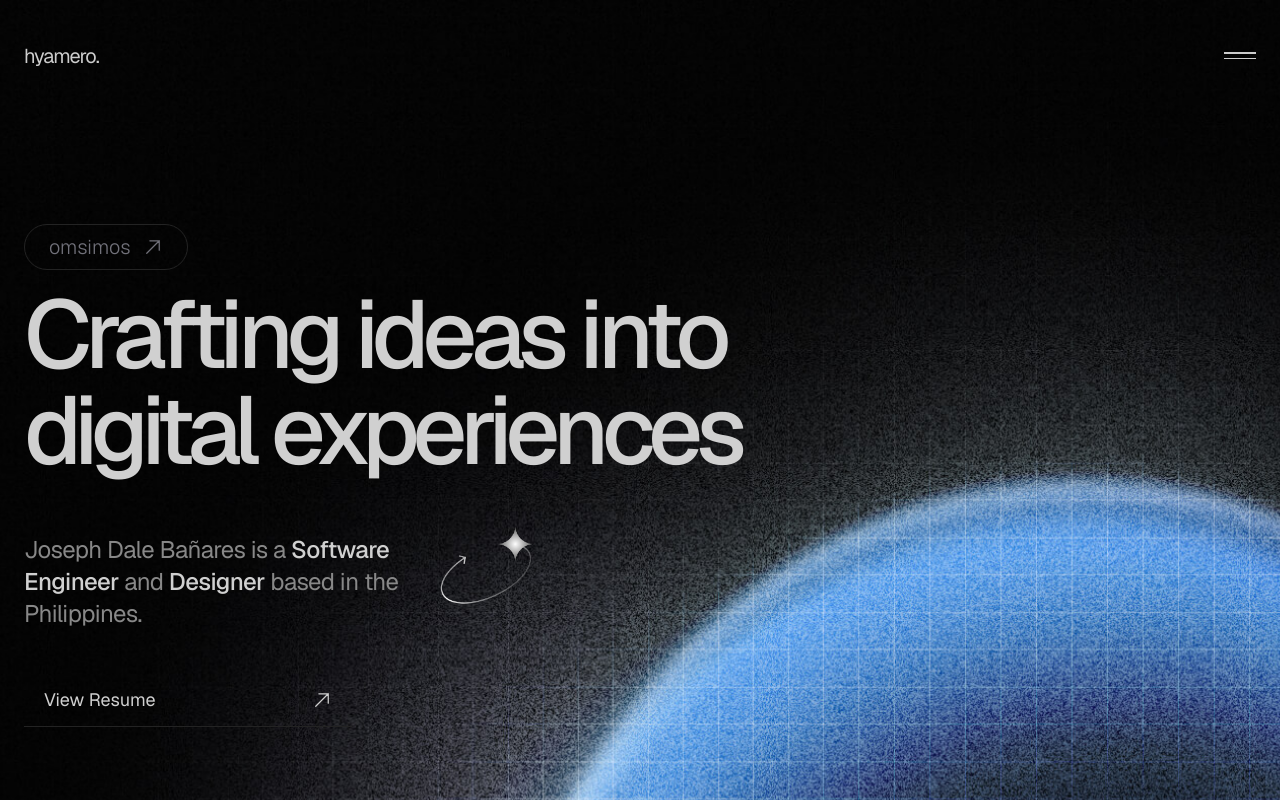
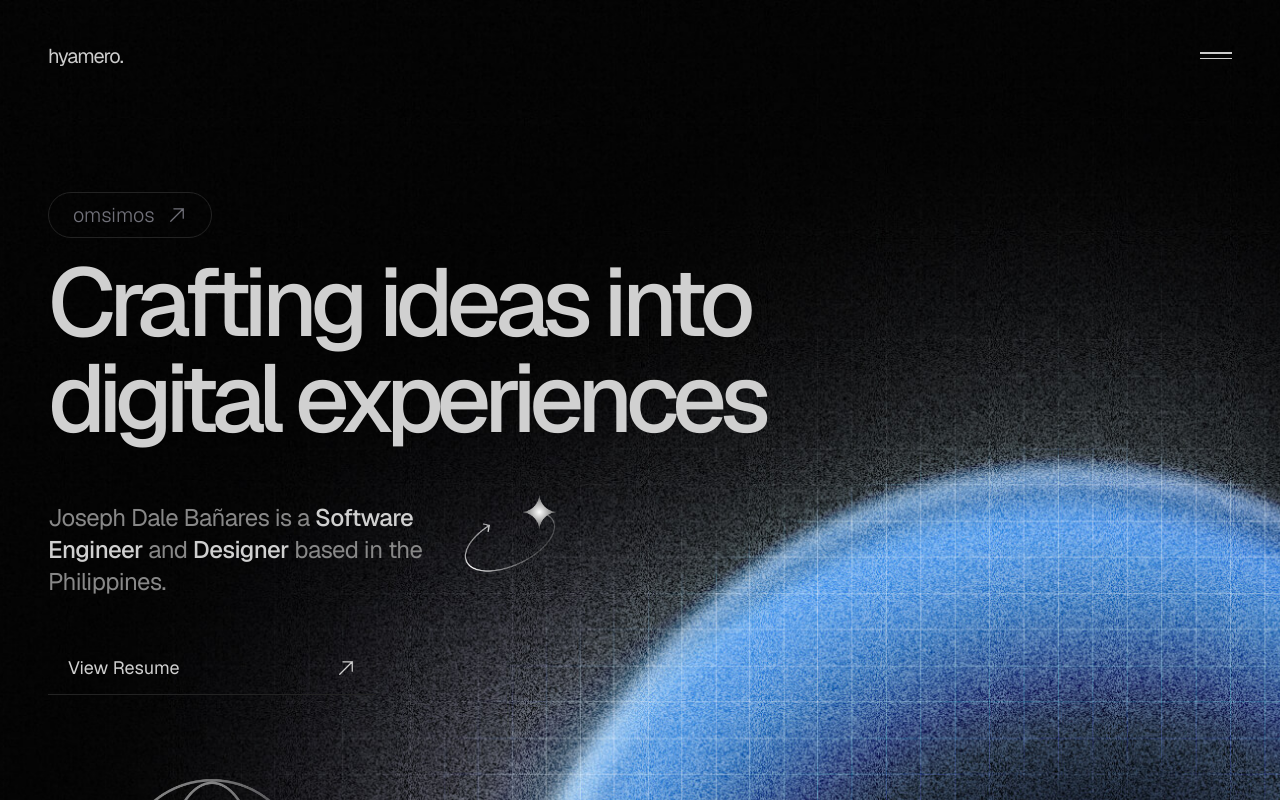
Before and after one commit to hyamero/portfolio, a Next.js app: page / in a window 1280 px wide. Shown: the top 800 px of the page. Built offline with nearby package versions, Linux system fonts and the light colour scheme.

Commit message:
fix: adjust custom padding for containers

```diff
--- a/src/app/globals.css
+++ b/src/app/globals.css
@@ -1,6 +1,12 @@
 @tailwind base;
 @tailwind components;
 @tailwind utilities;
+
+@layer components {
+  .container {
+    @apply px-6 sm:px-8 md:px-10 lg:px-12;
+  }
+}
 
 @layer base {
   :root {
--- a/src/components/sections/hero.tsx
+++ b/src/components/sections/hero.tsx
@@ -7,7 +7,7 @@ import starIcon from "/public/img/icons/star-icon.png";
 export default function Hero() {
   return (
     <section id="home" className="relative z-20">
-      <div className="container flex min-h-screen pb-10 pt-40 lg:pt-56">
+      <div className="container flex min-h-screen pb-10 pt-40 lg:pt-48">
         <div className="absolute left-0 top-0 z-[-1] h-full w-screen">
           <Image
             src={heroBg}
--- a/tailwind.config.ts
+++ b/tailwind.config.ts
@@ -12,10 +12,6 @@ const config = {
   theme: {
     container: {
       center: true,
-      padding: {
-        DEFAULT: "1.5rem",
-        "2xl": "0",
-      },
       screens: {
         "2xl": "1540px",
       },
```
